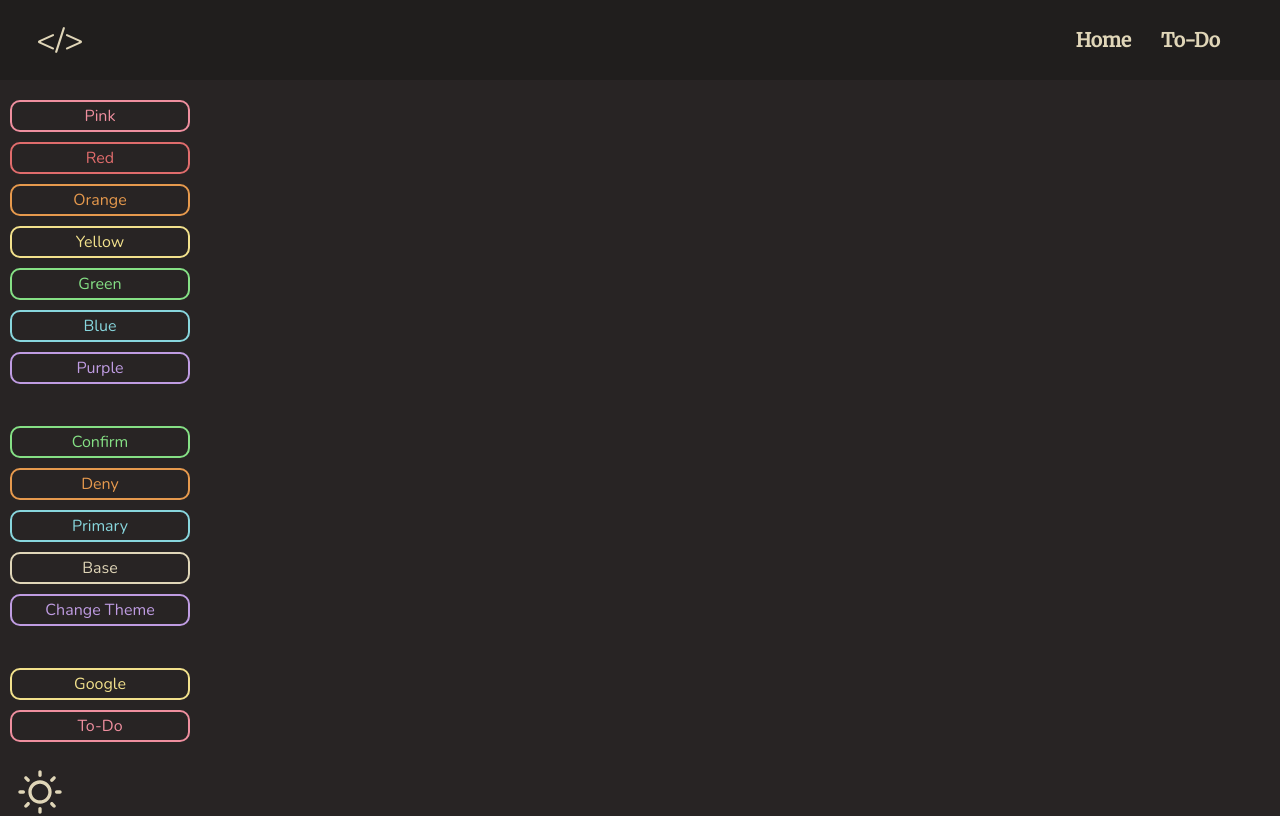
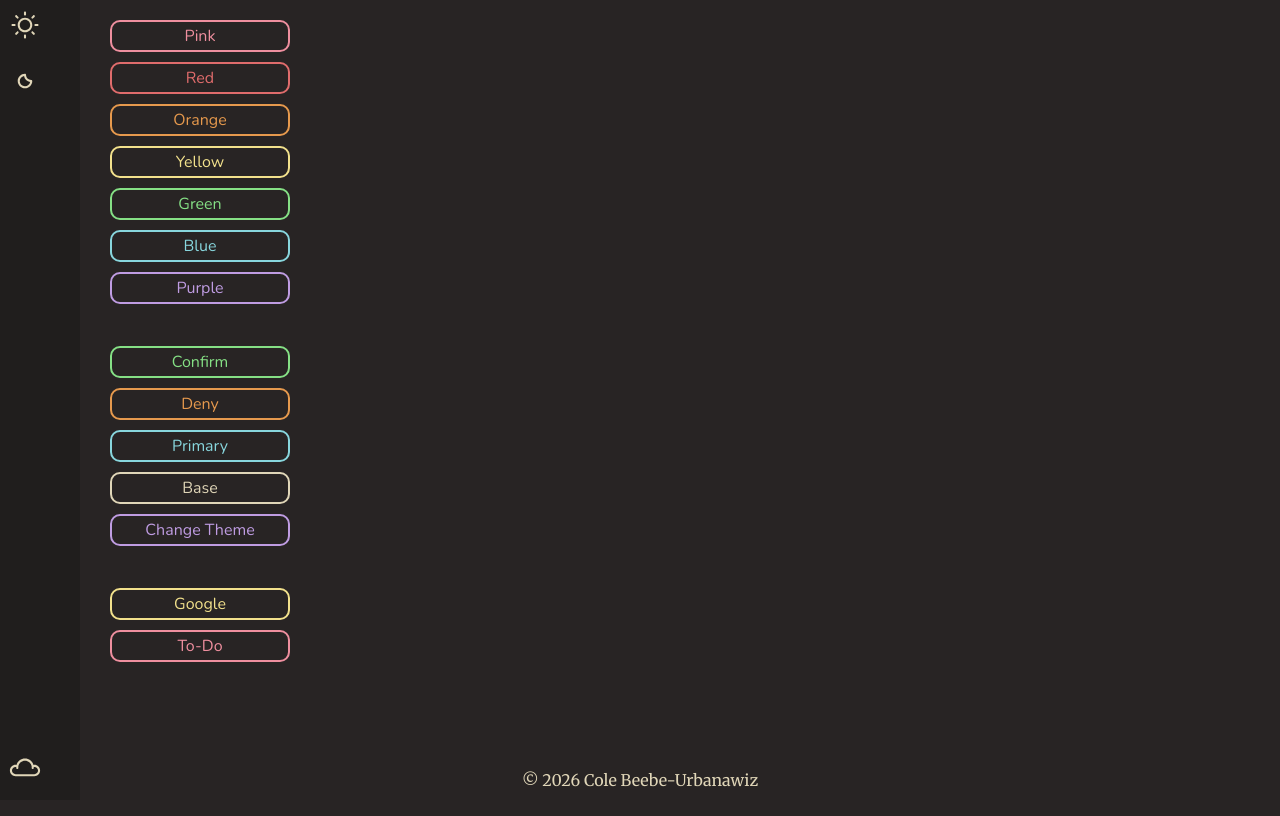
Before and after one commit to outtaspacecode/react-dashboard, a React (Vite) app: page /#/ in a window 1280 px wide. Shown: the top 816 px of the page. Built offline with nearby package versions, Linux system fonts and the light colour scheme; a web font is replaced by a local one.

Commit message:
Began work on GlobalHeader

```diff
--- a/src/App.jsx
+++ b/src/App.jsx
@@ -1,5 +1,5 @@
 import { Routes, Route, Link } from 'react-router-dom';
-import NavBar from './components/NavBar';
+import GlobalHeader from './components/headers/GlobalHeader';
 import HomePage from './pages/HomePage';
 import TodoPage from './pages/TodoPage';
 import Footer from './components/Footer';
@@ -7,7 +7,7 @@ import Footer from './components/Footer';
 function App() {
   return (
     <>
-      <NavBar />
+      <GlobalHeader />
       <main className="main-content">
         <Routes>
           <Route path="/" element={<HomePage />} />
--- a/src/components/headers/GlobalHeader.jsx
+++ b/src/components/headers/GlobalHeader.jsx
@@ -1,7 +1,33 @@
+import { NavLink } from 'react-router-dom';
 import '../../styles/headers/GlobalHeader.css';
+import weatherIcons from '../../assets/weather.sprite.svg';
 
 function GlobalHeader() {
-  return (<></>);
+  return (
+    <header>
+      <nav>
+        <div className="top-links">
+          <NavLink to="/">
+            <svg width="50" height="50" role="presentation">
+              <use href={`${weatherIcons}#sun`} />
+            </svg>
+          </NavLink>
+          <NavLink to="/todo">
+            <svg width="50" height="50" role="presentation">
+              <use href={`${weatherIcons}#moon`} />
+            </svg>
+          </NavLink>
+        </div>
+        <div className="bottom-links">
+          <NavLink to="/">
+            <svg width="50" height="50" role="presentation">
+              <use href={`${weatherIcons}#cloudy`} />
+            </svg>
+          </NavLink>
+        </div>
+      </nav>
+    </header>
+  );
 }
 
 export default GlobalHeader;
--- a/src/pages/HomePage.jsx
+++ b/src/pages/HomePage.jsx
@@ -45,12 +45,6 @@ function HomePage() {
         <br />
         <a href="https://google.com" className="btn btn-yellow">Google</a>
         <Link className="btn btn-pink" to="/todo">To-Do</Link>
-        <svg width="80" height="80" className="icon" role="img" style={{fill: "var(--text-color)"}}>
-          <use href={`${weatherIcons}#sun`} />
-        </svg>
-        <svg width="80" height="80" className="icon" role="img" style={{fill: "var(--text-color)"}}>
-          <use href={`${weatherIcons}#moon`} />
-        </svg>
       </div>
     </>
   );
--- a/src/styles/headers/GlobalHeader.css
+++ b/src/styles/headers/GlobalHeader.css
@@ -0,0 +1,24 @@
+header {
+    position: fixed;
+    top: 0;
+    left: 0;
+    height: 100vh;
+    width: 80px;
+    background-color: hsl(20, 5%, 12%);
+}
+
+nav {
+    display: flex;
+    flex-direction: column;
+    justify-content: space-between;
+    height: 100vh;
+}
+
+.top-links, .bottom-links {
+    display: flex;
+    flex-direction: column;
+}
+
+header a {
+    fill: var(--text-color);
+}
--- a/src/styles/index.css
+++ b/src/styles/index.css
@@ -81,6 +81,7 @@
 
 .main-content {
     flex: 1;
+    margin-left: 100px;
 }
 
 h1, h2, h3, h4, h5, h6 {
```
